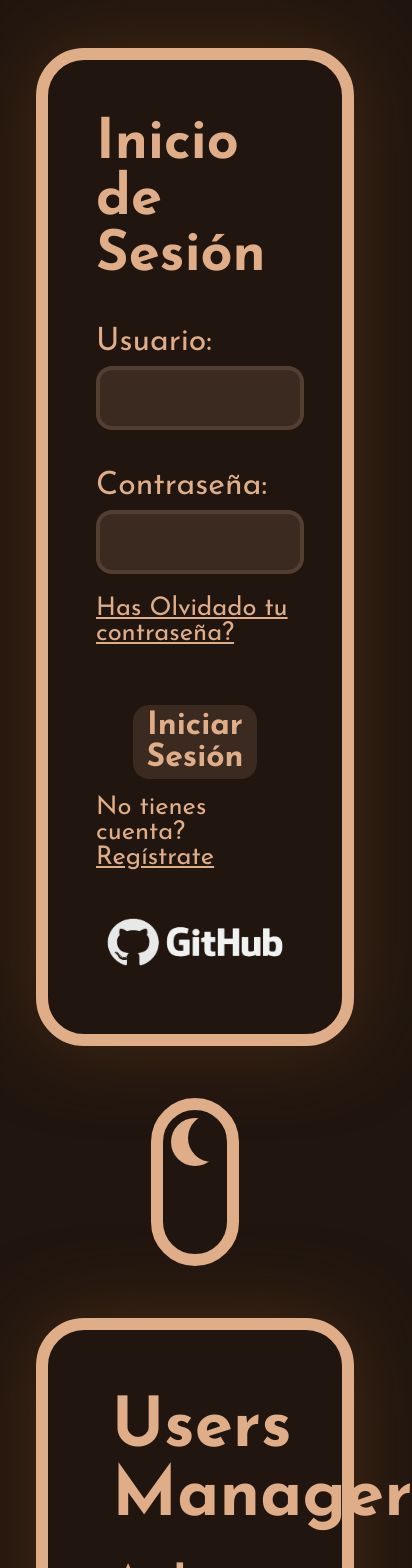
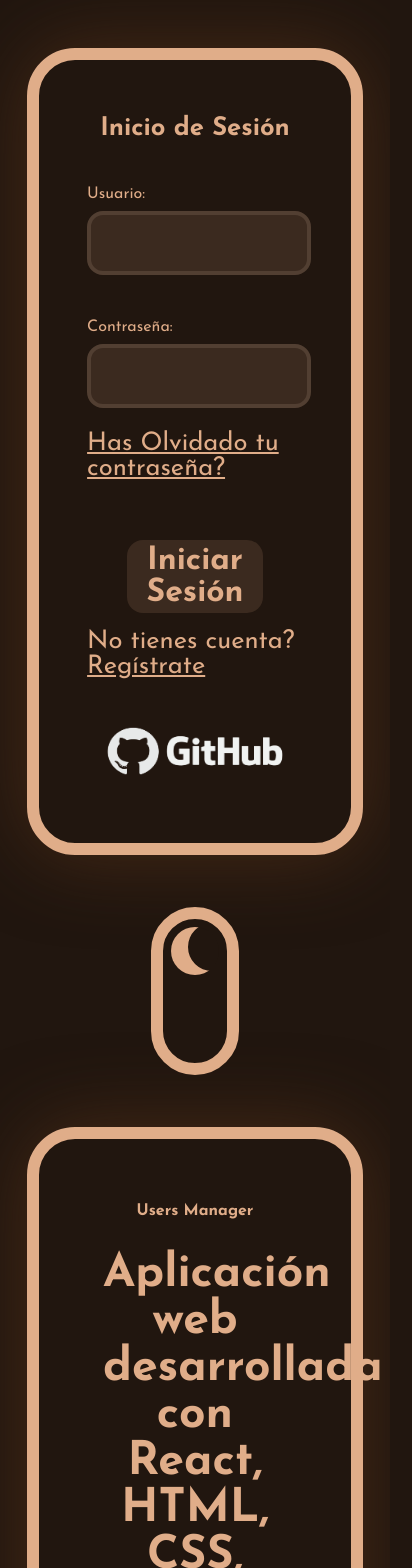
Before and after one commit to carlosegueda/users_manager, a React (Vite) app in the folder frontend/: page / in a window 390 px wide. Shown: the top 1568 px of the page, 412 px wide, since content can reach past the window. Built offline with nearby package versions, Linux system fonts and the light colour scheme.

Commit message:
Responsive try 3

```diff
--- a/frontend/src/css/login.css
+++ b/frontend/src/css/login.css
@@ -9,7 +9,7 @@
 
   /* Variables para font-size */
   --font-size-h1: 3.5rem; /* PC */
-  --font-size-h1-mobile: 1em; /* móvil */
+  --font-size-h1-mobile: 1.6em; /* móvil */
   --font-size-h2: 2.9rem;
   --font-size-h2-mobile: 1rem;
   --font-size-input: 1.7rem;
@@ -218,7 +218,7 @@ form {
 }
 
 /* Media Query para móviles y tablets */
-@media (max-width: 1200px) {
+@media (max-width: 700px) {
   :root {
     /* Sobre-escribo variables de font-size para móvil */
     --font-size-h1: var(--font-size-h1-mobile);
@@ -233,7 +233,7 @@ form {
   .login {
     flex-direction: column; /* vertical en móvil */
     height: auto;
-    padding: 1rem 4rem;
+    padding: 1rem;
   }
 
   .login > div,
@@ -246,7 +246,7 @@ form {
   .form-login {
     order: 1;
     width: 100% !important;
-    padding-bottom: 1rem;
+    padding: 0.5rem;
   }
 
   /* switch en medio */
@@ -254,7 +254,7 @@ form {
     order: 2;
     display: flex;
     justify-content: center;
-    padding: 1rem 0;
+    padding: 0.5rem;
   }
 
   .info-login {
@@ -271,8 +271,30 @@ form {
 
   .info {
     width: 100% !important;
-    max-width: 400px;
+    max-width: 13.5rem;
     height: auto !important;
     text-align: center;
   }
+
+  .form-login > form > h1 {
+  color: var(--font-color);
+  font-weight: bolder;
+  font-size: var(--font-size-h1-mobile);
+  margin-bottom: 2.8rem;
+  margin-top: 0.5rem;
 }
+
+.info > h1 {
+  color: var(--font-color);
+  font-weight: bolder;
+  font-size: var(--font-size-info-h1-mobile);
+  margin: 1rem;
+}
+
+.input-group {
+  margin-bottom: 2rem;
+  font-size: var(--font-size-label-mobile);
+  line-height: 1rem;
+}
+
+}
```
